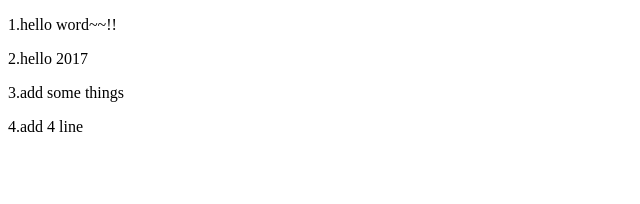
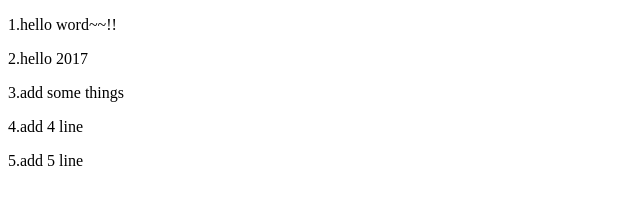
Before and after one commit to BabyCY/babycy.github.io, a plain HTML site: page index.html in a window 1280 px wide. Shown: the full height of the page, 0-640 px from the left. Drawn offline with Linux system fonts and the light colour scheme.

Commit message:
add line 5

```diff
--- a/index.html
+++ b/index.html
@@ -11,5 +11,6 @@
     <p>2.hello 2017</p>
     <p>3.add some things</p>
     <p>4.add 4 line</p>
+    <p>5.add 5 line</p>
 </body>
 </html>
```
